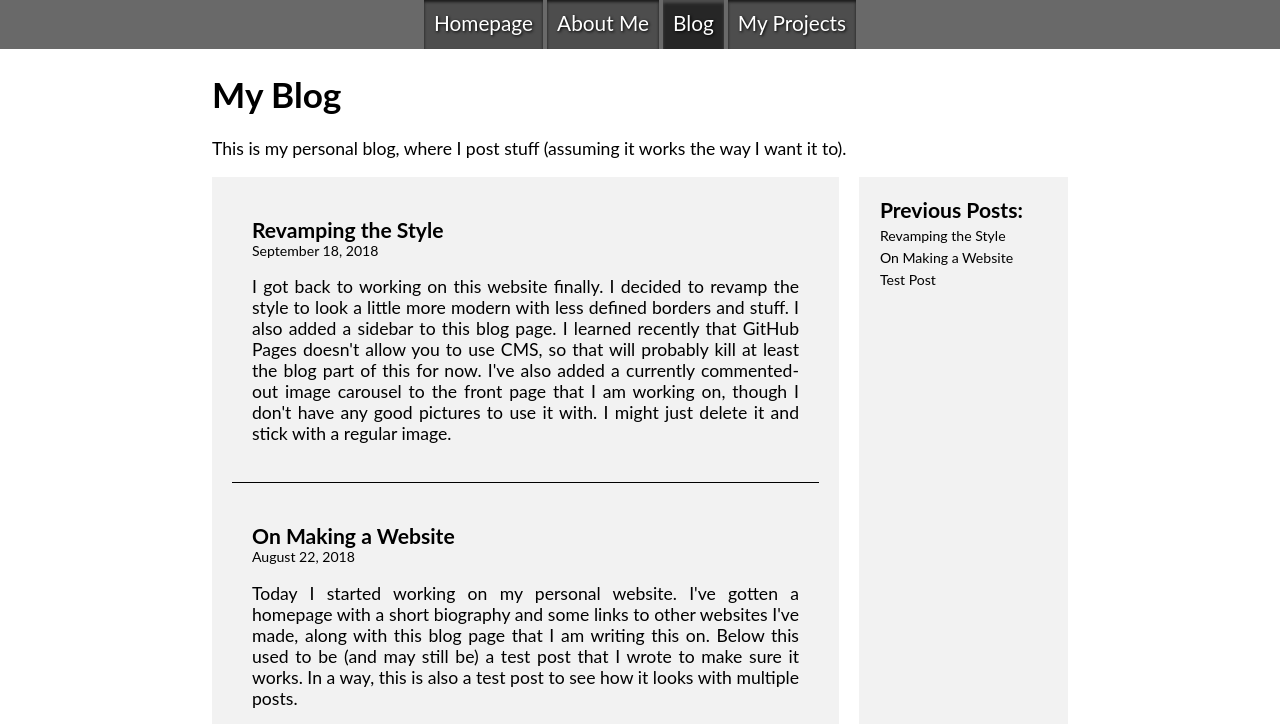
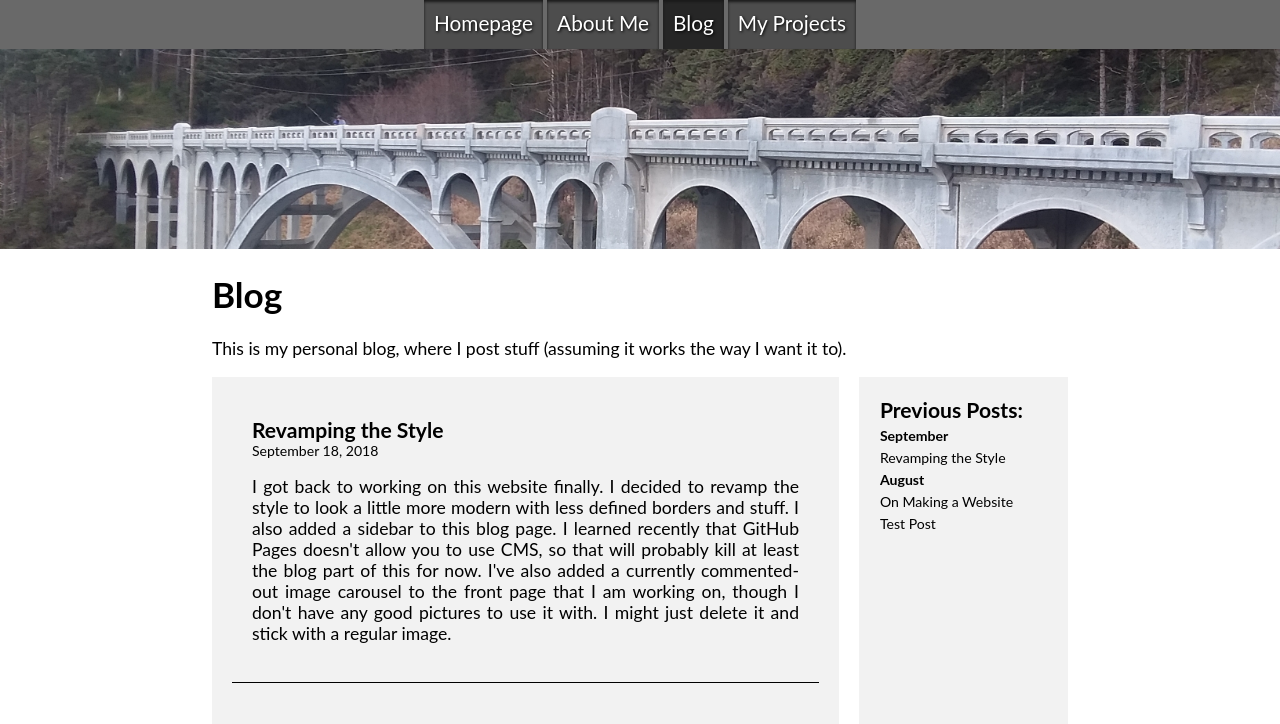
Before and after one commit to GrantHaines/GrantHaines.github.io, a PHP site: page /blog.html in a window 1280 px wide. Shown: the top 724 px of the page. Run offline with PHP 8.4, Linux system fonts and the light colour scheme.

Commit message:
Backdrop updated

```diff
--- a/blog.html
+++ b/blog.html
@@ -29,8 +29,10 @@
 				<a class="navBarButton" href="blog.html">My Projects</a>
 			</div>
 		</nav>
+		<div id="backdropHolder">
+		</div>
 		<div id="content">
-			<h1>My Blog</h1>
+			<h1>Blog</h1>
 			<p>This is my personal blog, where I post stuff (assuming it works the way I want it to).
 			<div id="blog">
 				<div id="blogContainer">
@@ -72,7 +74,9 @@
 				<div id="blogSidebar">
 					<div id="sidebarContent">
 						<span class="sidebarHeader"><strong>Previous Posts:</strong></span>
+						<p><strong>September</strong></p>
 						<p>Revamping the Style</p>
+						<p><strong>August</strong></p>
 						<p>On Making a Website</p>
 						<p>Test Post</p>
 					</div>
--- a/css/mainStyle.css
+++ b/css/mainStyle.css
@@ -64,7 +64,6 @@ Navigation Bar
 
 .navBarButton:hover, #currentPage {
 	background-color: #262626;
-	box-shadow: 0 3px 3px #4d4d4d inset;
 }
 
 /*
@@ -96,9 +95,13 @@ Content box
 }
 
 #backdropHolder {
-	width: 70%;
+	width: 100%;
+	height: 200px;
 	margin: auto;
-	max-width: 1000px;
+
+	background-image: url("../images/backdrop2.jpg");
+	background-position: center;
+	background-size: cover;
 }
 
 /*
--- a/index.html
+++ b/index.html
@@ -44,7 +44,6 @@
 			</div>
 		</div>-->
 		<div id="backdropHolder">
-			<img id="backdrop" src="images/backdrop2.jpg">
 		</div>
 		<div id="content">
 			<h1>Welcome</h1>
```
Also changed, not shown: images/backdrop2.jpg.
